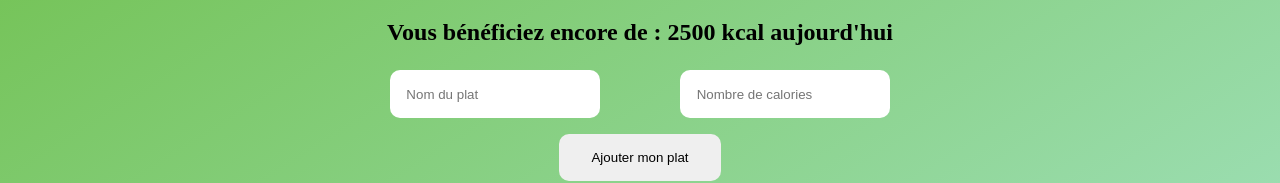
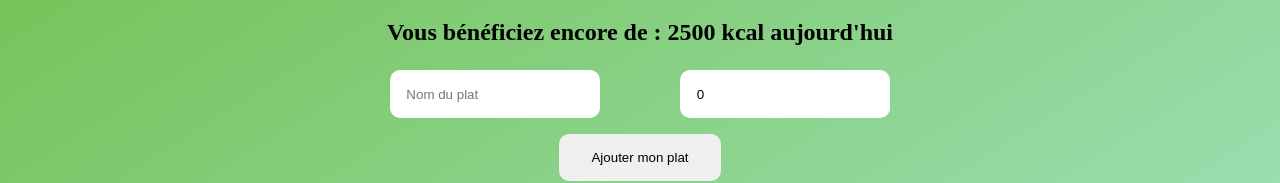
Before and after one commit to Kriss-Hanna/calory-counter, a React (Vite) app: page / in a window 1280 px wide. Shown: the part 246-429 px from the top of the page. Built offline with nearby package versions, Linux system fonts and the light colour scheme.

Commit message:
correct input controlled

```diff
--- a/src/App.jsx
+++ b/src/App.jsx
@@ -6,8 +6,8 @@ import InputGender from "./components/InputGender";
 function App() {
   const [gender, setGender] = useState(localStorage.getItem("gender"));
 
-  const [plate, setPlate] = useState();
-  const [caloryPlate, setCaloryPlate] = useState();
+  const [plate, setPlate] = useState("");
+  const [caloryPlate, setCaloryPlate] = useState(0);
 
   const loadInputArray = () => {
     const today = new Date().toISOString().split("T")[0];
```
